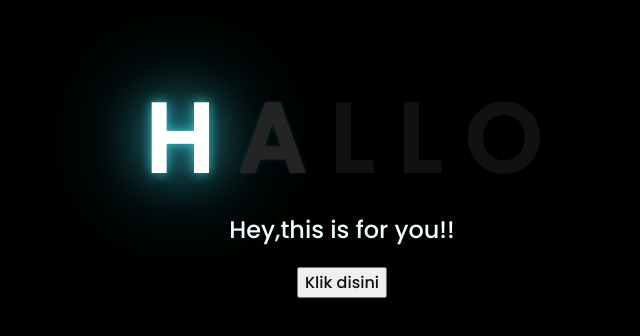
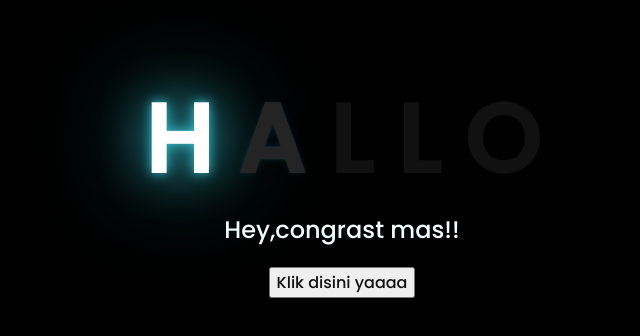
Before and after one commit to aureliersy/mas-, a plain HTML site: page index.html in a window 1280 px wide. Shown: the part 226-562 px from the top of the page, without its empty margins (306-946 px from the left). Drawn offline with Linux system fonts and the light colour scheme.

Commit message:
Update index.html

```diff
--- a/index.html
+++ b/index.html
@@ -18,11 +18,11 @@
         <span>O</span>
     </div>
     <div class="description">
-        <span>Hey,this is for you!!</span>
+        <span>Hey,congrast mas!!</span>
     </div>
     <div class="button">
         <button>
-            <a href="flower.html">Klik disini</a>
+            <a href="flower.html">Klik disini yaaaa</a>
         </button>
 
     </div>
```
